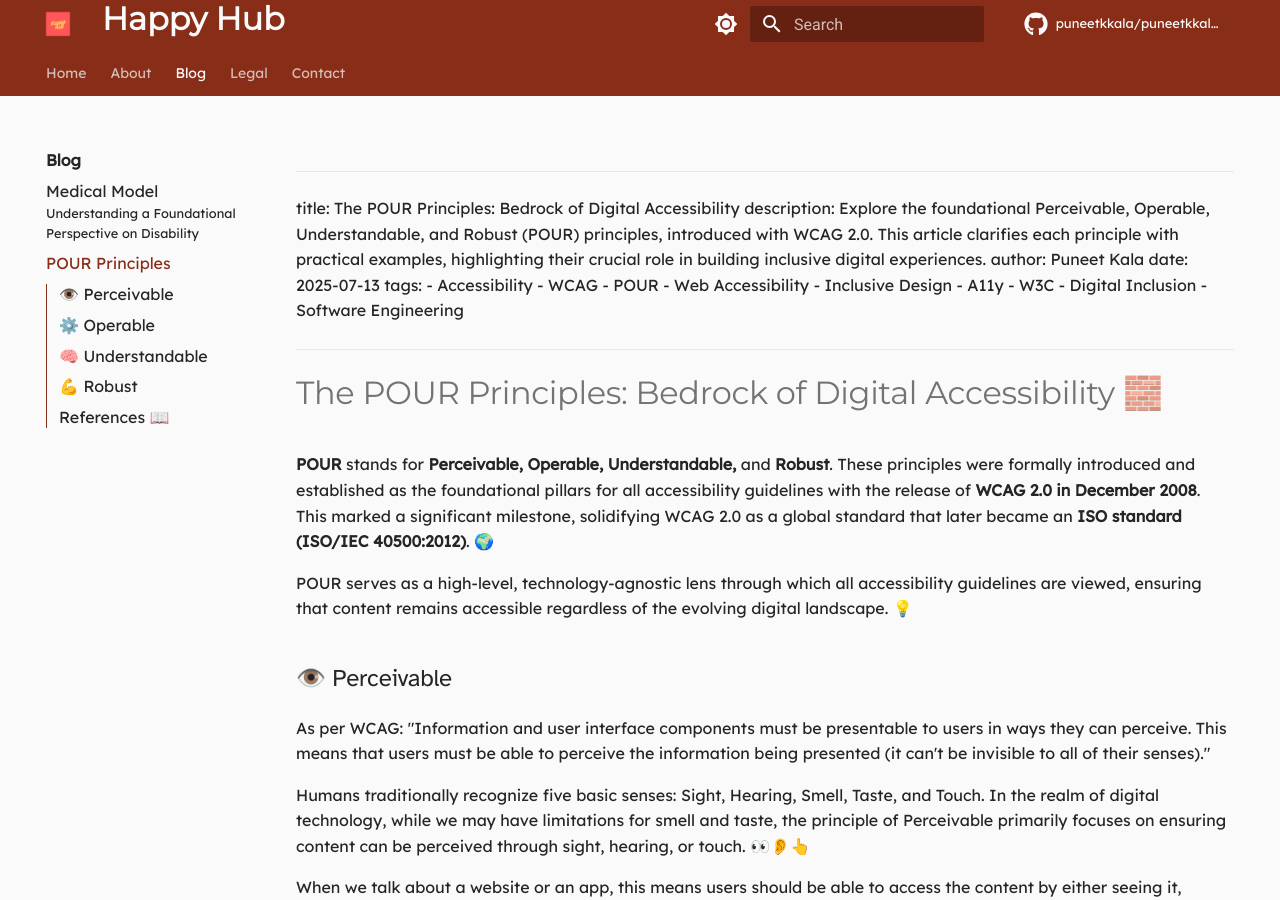
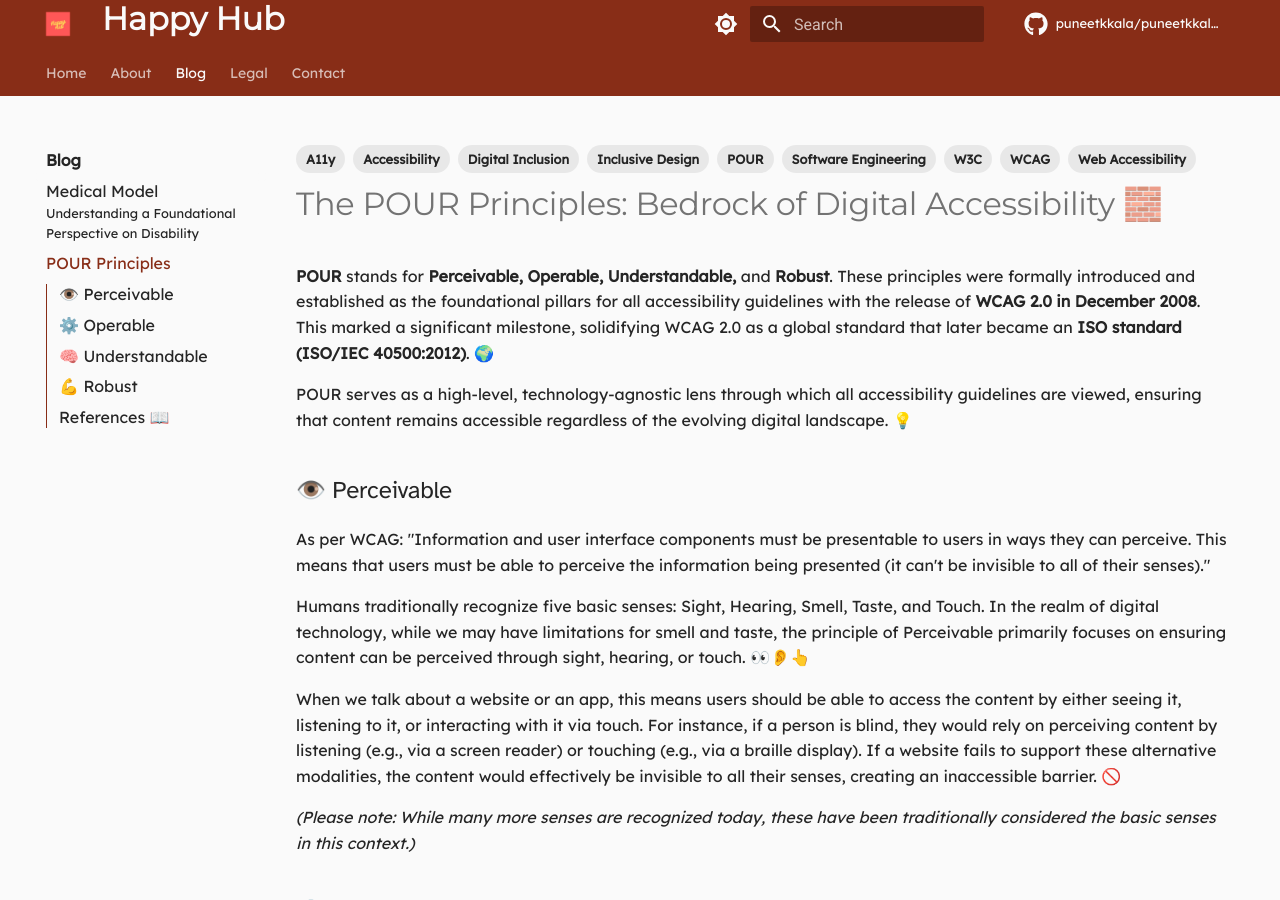
Before and after one commit to puneetkkala/puneetkkala.github.io, an MkDocs documentation site: the page built from docs/blog/pour-principles.md, in a window 1280 px wide and 900 px high. Built offline with MkDocs 1.6.1 and Material for MkDocs 9.7.7, drawn with Linux system fonts in a browser that asks for light colours; comment, search, counter and statistics services are not loaded.

Commit message:
Quick fix

```diff
--- a/docs/blog/pour-principles.md
+++ b/docs/blog/pour-principles.md
@@ -1,5 +1,5 @@
 ---
-title: The POUR Principles: Bedrock of Digital Accessibility
+title: The POUR Principles - Bedrock of Digital Accessibility
 description: Explore the foundational Perceivable, Operable, Understandable, and Robust (POUR) principles, introduced with WCAG 2.0. This article clarifies each principle with practical examples, highlighting their crucial role in building inclusive digital experiences.
 author: Puneet Kala
 date: 2025-07-13
@@ -14,6 +14,7 @@ tags:
   - Digital Inclusion
   - Software Engineering
 ---
+
 # The POUR Principles: Bedrock of Digital Accessibility 🧱
 
 **POUR** stands for **Perceivable, Operable, Understandable,** and **Robust**. These principles were formally introduced and established as the foundational pillars for all accessibility guidelines with the release of **WCAG 2.0 in December 2008**. This marked a significant milestone, solidifying WCAG 2.0 as a global standard that later became an **ISO standard (ISO/IEC 40500:2012)**. 🌍
```
